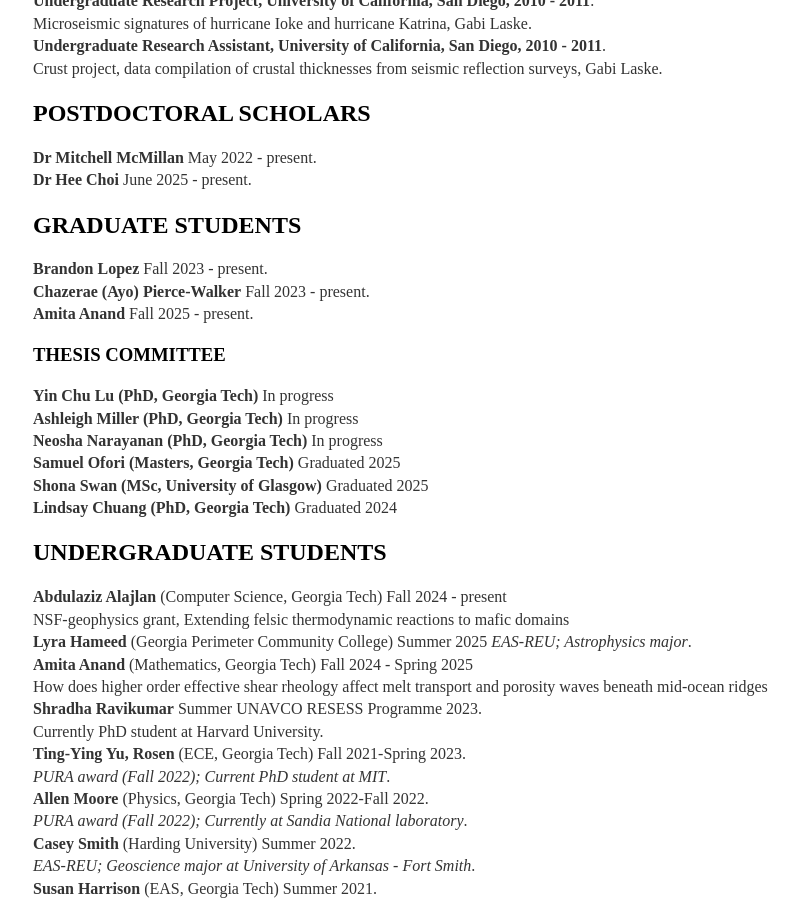
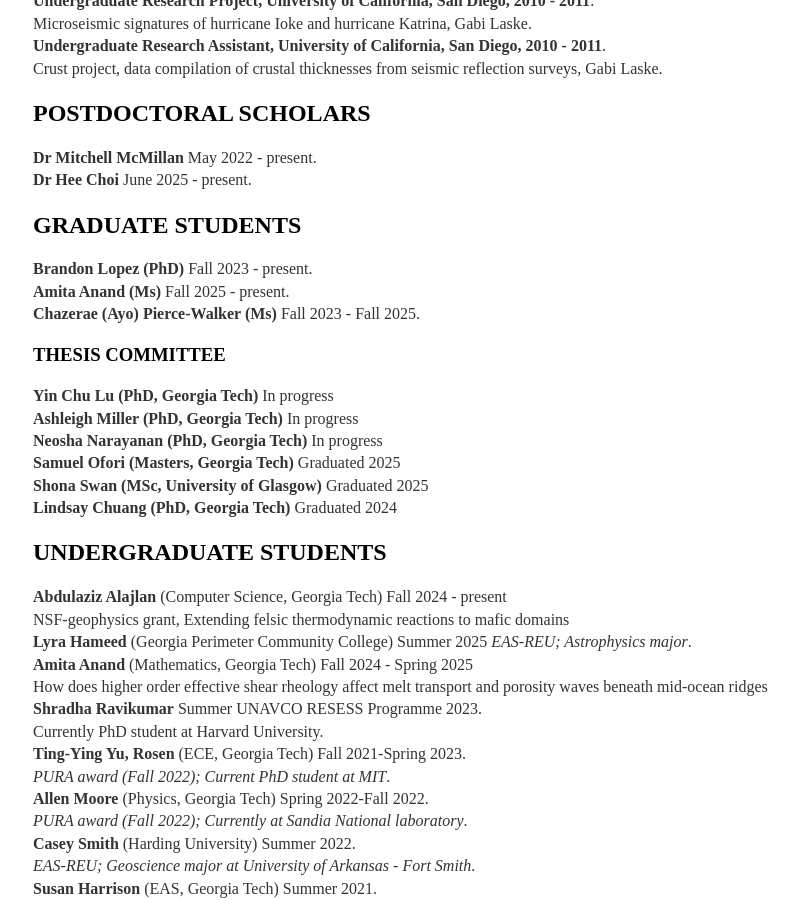
Before and after one commit to joycesim/joycesim.github.io, a Jekyll site: the page built from cv/index.md, in a window 1280 px wide and 900 px high, scrolled down 996 px. Shown: the whole window, without its empty margins (223-1021 px from the left). Built offline with Jekyll 4.4.1, drawn with Linux system fonts in a browser that asks for light colours.

Commit message:
Update graduate student entries with degrees

```diff
--- a/cv/index.md
+++ b/cv/index.md
@@ -40,9 +40,9 @@
 **Dr Hee Choi** June 2025 - present.
 
 ## GRADUATE STUDENTS
-**Brandon Lopez** Fall 2023 - present.
-**Chazerae (Ayo) Pierce-Walker** Fall 2023 - present.
-**Amita Anand** Fall 2025 - present.
+**Brandon Lopez (PhD)** Fall 2023 - present.
+**Amita Anand (Ms)** Fall 2025 - present.
+**Chazerae (Ayo) Pierce-Walker (Ms)** Fall 2023 - Fall 2025.
 
 ### THESIS COMMITTEE
 **Yin Chu Lu (PhD, Georgia Tech)** In progress
```
